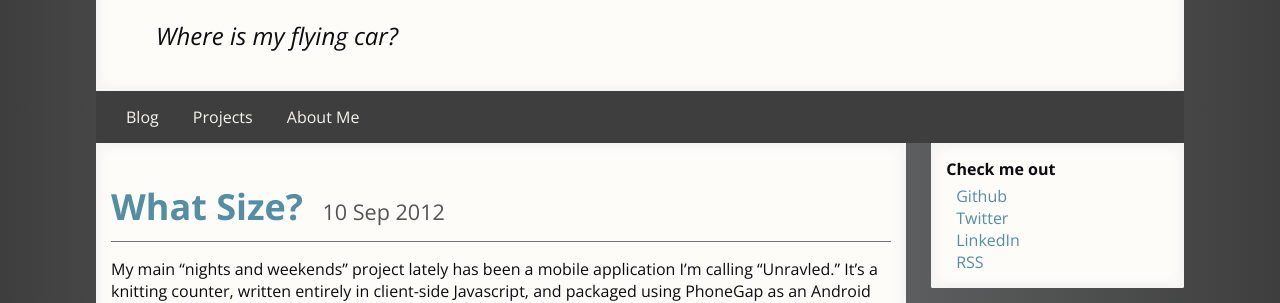
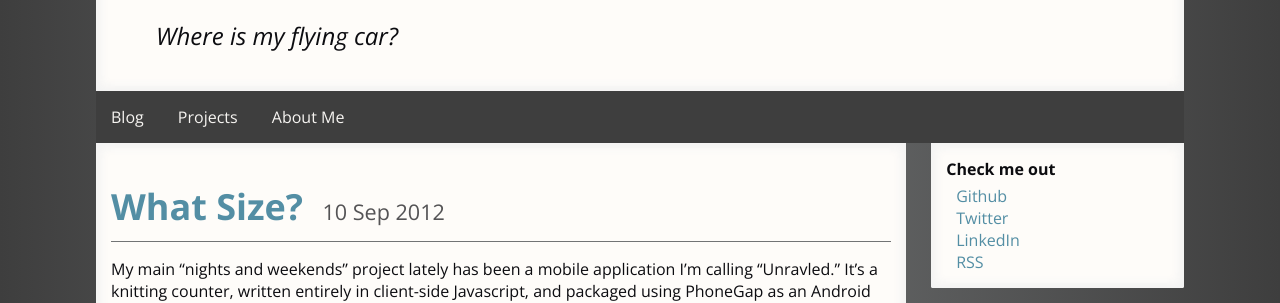
Before and after one commit to spiralman/spiralman.github.com, a Jekyll site: the page built from index.html, in a window 1280 px wide. Shown: the part 144-447 px from the top of the page. Built offline with Jekyll 4.4.1, drawn with Linux system fonts in a browser that asks for light colours; nearby versions of some CDN libraries; the list of posts is cut into pages by our own code; comment, search, counter and statistics services are not loaded.

Commit message:
Giving up on CSS animations, because they are painful; fixing some alignment issues

```diff
--- a/_sass/electro-future.scss
+++ b/_sass/electro-future.scss
@@ -183,6 +183,10 @@ $complement-highlight: #AADEF1;
 	.navbar-item,.navbar-title {
 	    display: inline;
 	    margin-left: 30px;
+
+	    &:first-child {
+		margin-left: 15px;
+	    }
 	}
     }
 
@@ -191,7 +195,7 @@ $complement-highlight: #AADEF1;
 
 	@include affixed-navbar {
 	    display:inline-block;
-	    margin-left: 30px;
+	    margin-left: 15px;
 	}
     }
 
--- a/css/electro-future.css
+++ b/css/electro-future.css
@@ -205,15 +205,17 @@
     .navbar .navlist .navbar-item, .navbar .navlist .navbar-title {
       display: inline;
       margin-left: 30px; }
+      .navbar .navlist .navbar-item:first-child, .navbar .navlist .navbar-title:first-child {
+        margin-left: 15px; }
   .navbar .navbar-title {
     display: none; }
     @media screen and (max-width: 768px) {
       .navbar .navbar-title {
         display: inline-block;
-        margin-left: 30px; } }
+        margin-left: 15px; } }
     .affix .navbar .navbar-title {
       display: inline-block;
-      margin-left: 30px; }
+      margin-left: 15px; }
   .navbar .navbar-menu {
     display: none; }
     @media screen and (max-width: 480px) {
```
